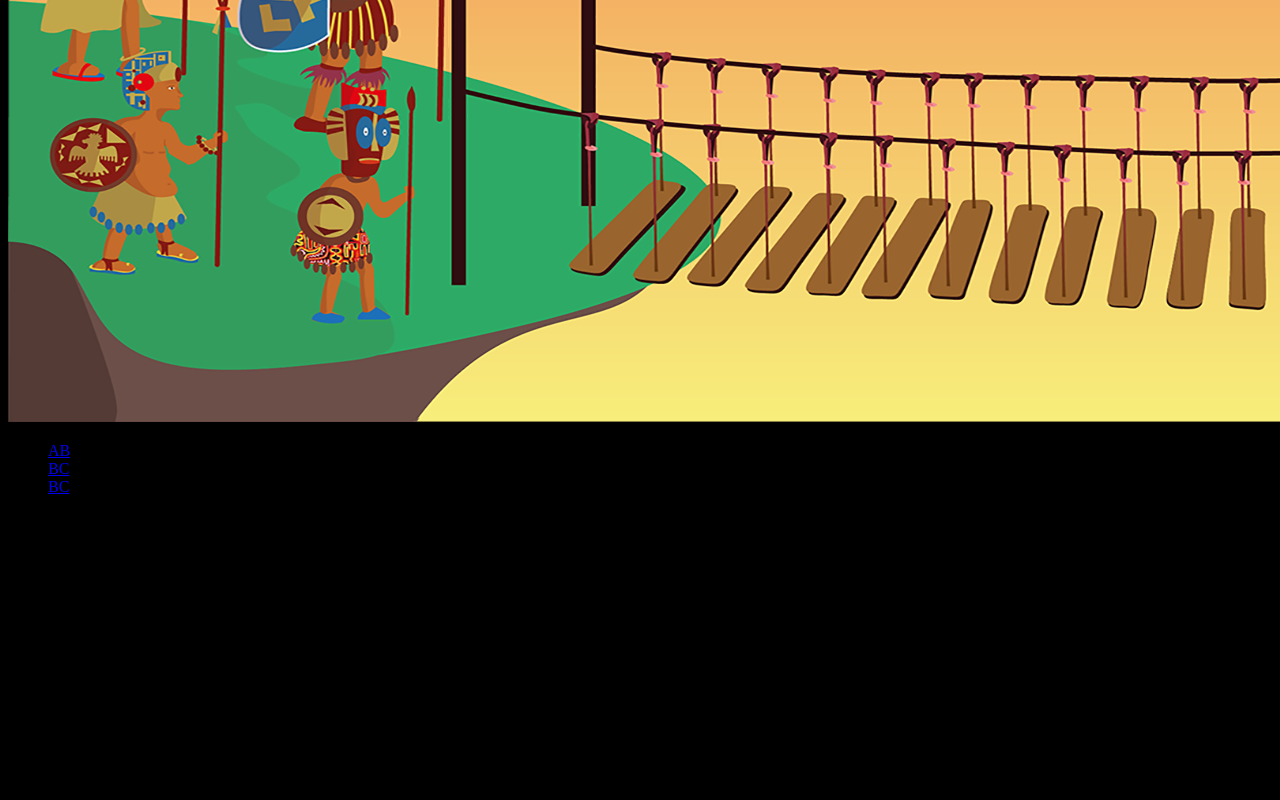
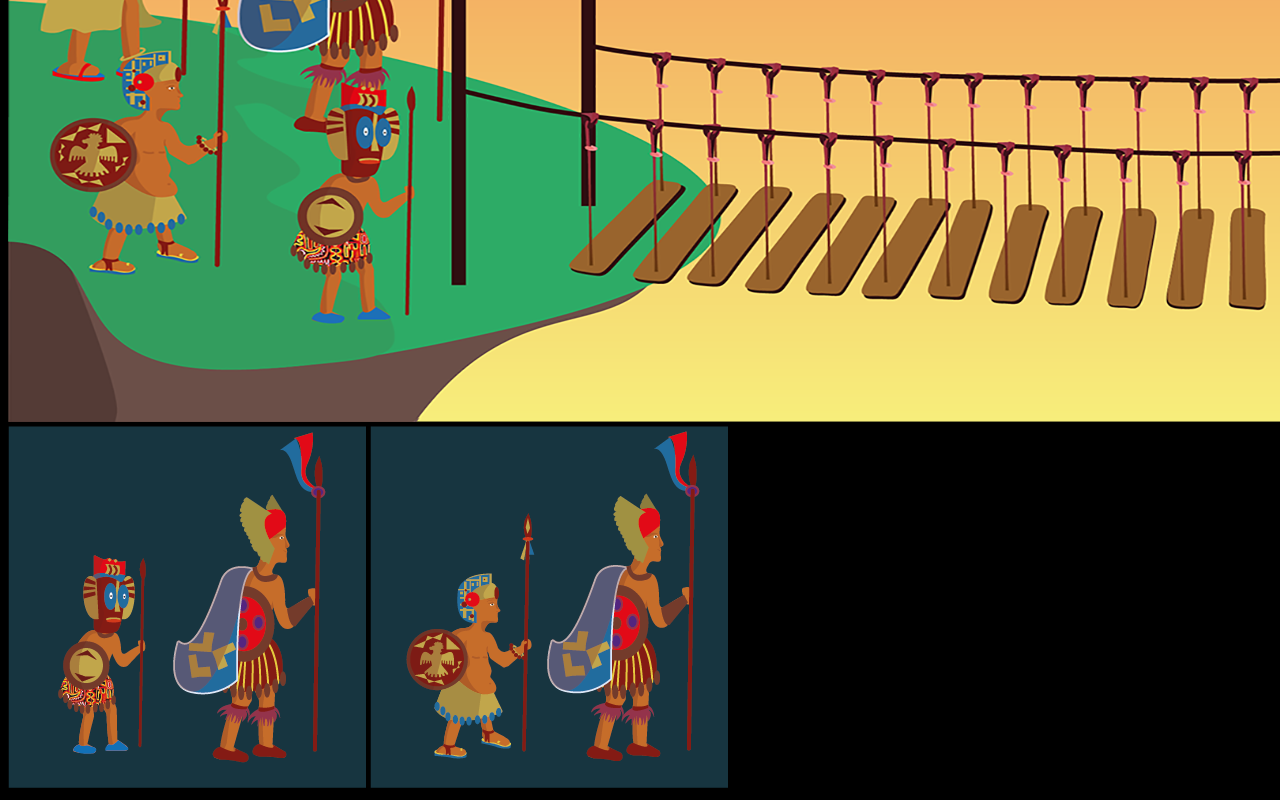
Before and after one commit to Arnaud-Tgd/crossingthebrige, a plain HTML site: page index2.html in a window 1280 px wide. Shown: the part 1278-2078 px from the top of the page. Before the commit the page ends 1790 px from the top, so only its background shows below. Drawn offline with Linux system fonts and the light colour scheme.

Commit message:
design 3 pages

```diff
--- a/index2.html
+++ b/index2.html
@@ -32,10 +32,10 @@
 
 <img src="images/debut-jeu.png" alt="jeu">
 
-    <ul>
-      <li><a href="tunnel02/choice1a.html">AB</a> </li>
-      <li><a href="tunnel03/choice1b.html">BC</a> </li>
-      <li><a href="choice1c.html">BC</a> </li>
-    </ul>
+<div class="personnages">
+<a href="tunnel02/choice1a.html"><img src="images/AB.png" alt="AB"></a>
+<a href="tunnel03/choice1b.html"><img src="images/CB.png" alt="BC"></a>
+</div>
+
   </body>
 </html>
```
Also changed, not shown: tunnel02/choice1a.html (+8 -2 lines), images/AB.png (added), images/CB.png (added), images/omacal.png (added), images/texte.png (added), images/texte2.png (added), images/tolotzin.png (added).
